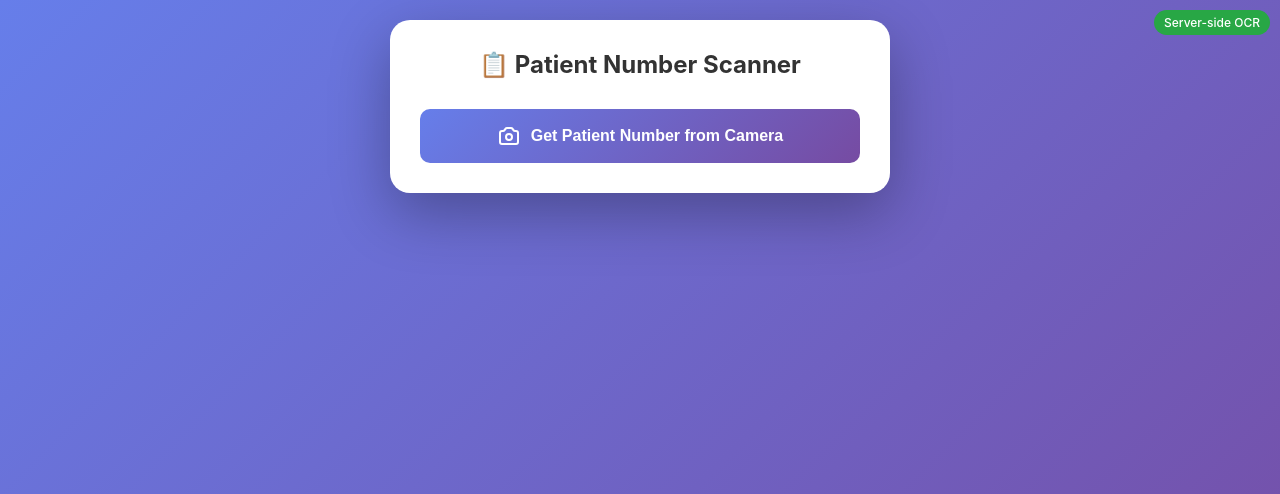
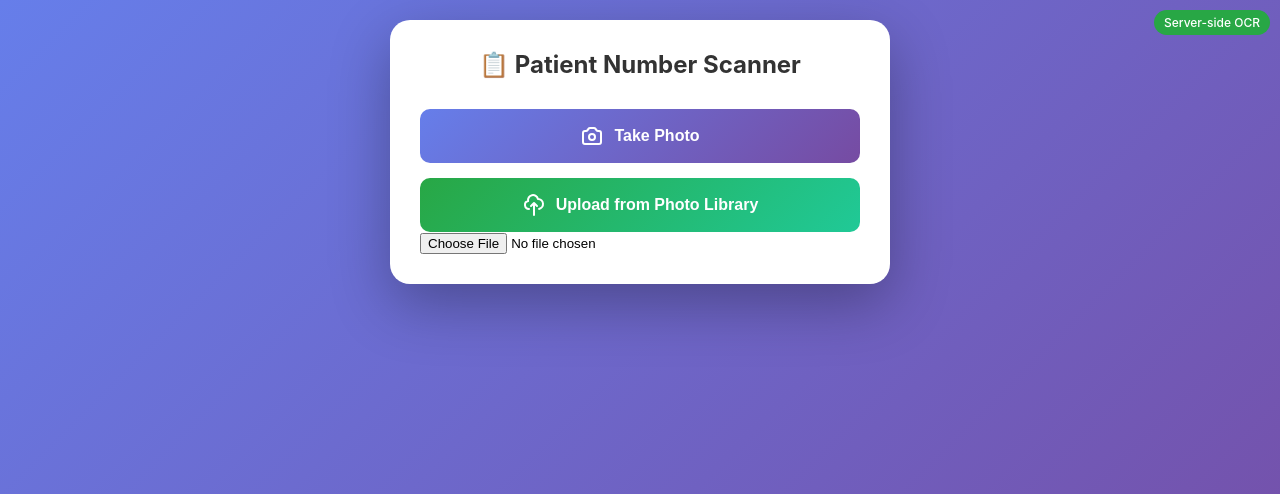
Before and after one commit to jdverbek/Ocr, a Flask app: page / in a window 1280 px wide. Shown: the top 494 px of the page. Run offline with Flask 3, Linux system fonts and the light colour scheme.

Commit message:
Fix build failure and add photo library support
- Update package versions for Python 3.13 compatibility
- Use Pillow 10.4.0 instead of 10.0.1 to fix KeyError issue
- Switch to opencv-python-headless for server deployment
- Update numpy to compatible version 1.26.4
- Add separate 'Upload from Photo Library' button
- Create separate file inputs for camera vs photo library
- Update JavaScript to handle both input types
- Improve UI with distinct buttons for different image sources

```diff
--- a/requirements.txt
+++ b/requirements.txt
@@ -2,7 +2,7 @@
 gunicorn==21.2.0
 Werkzeug==3.0.1
 flask-cors==4.0.0
-Pillow==10.0.1
+Pillow==10.4.0
 pytesseract==0.3.10
-opencv-python==4.8.1.78
-numpy==1.24.3
+opencv-python-headless==4.10.0.84
+numpy==1.26.4
--- a/templates/index.html
+++ b/templates/index.html
@@ -192,10 +192,18 @@
                 <path stroke-linecap="round" stroke-linejoin="round" stroke-width="2" d="M3 9a2 2 0 012-2h.93a2 2 0 001.664-.89l.812-1.22A2 2 0 0110.07 4h3.86a2 2 0 011.664.89l.812 1.22A2 2 0 0018.07 7H19a2 2 0 012 2v9a2 2 0 01-2 2H5a2 2 0 01-2-2V9z"></path>
                 <path stroke-linecap="round" stroke-linejoin="round" stroke-width="2" d="M15 13a3 3 0 11-6 0 3 3 0 016 0z"></path>
             </svg>
-            Get Patient Number from Camera
+            Take Photo
         </button>
 
-        <input type="file" id="fileInput" accept="image/*" capture="environment">
+        <button class="camera-button" id="uploadBtn" style="margin-top: 15px; background: linear-gradient(135deg, #28a745 0%, #20c997 100%);">
+            <svg class="camera-icon" fill="none" stroke="currentColor" viewBox="0 0 24 24">
+                <path stroke-linecap="round" stroke-linejoin="round" stroke-width="2" d="M7 16a4 4 0 01-.88-7.903A5 5 0 1115.9 6L16 6a5 5 0 011 9.9M15 13l-3-3m0 0l-3 3m3-3v12"></path>
+            </svg>
+            Upload from Photo Library
+        </button>
+
+        <input type="file" id="cameraInput" accept="image/*" capture="environment">
+        <input type="file" id="fileInput" accept="image/*">
 
         <div class="preview-section" id="previewSection">
             <img id="previewImage" class="preview-image" alt="Captured image">
@@ -315,7 +323,18 @@
 
         // Event listeners
         document.getElementById('captureBtn').addEventListener('click', () => {
+            document.getElementById('cameraInput').click();
+        });
+
+        document.getElementById('uploadBtn').addEventListener('click', () => {
             document.getElementById('fileInput').click();
+        });
+
+        document.getElementById('cameraInput').addEventListener('change', (event) => {
+            const file = event.target.files[0];
+            if (file) {
+                processImage(file);
+            }
         });
 
         document.getElementById('fileInput').addEventListener('change', (event) => {
```
